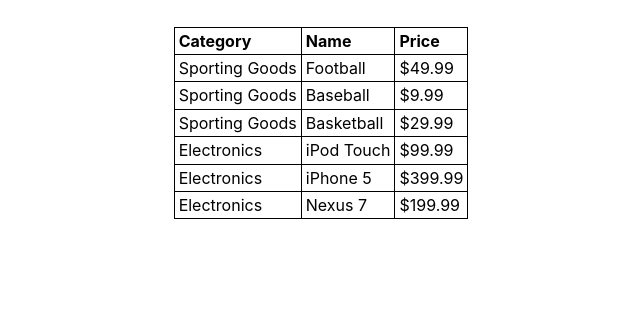
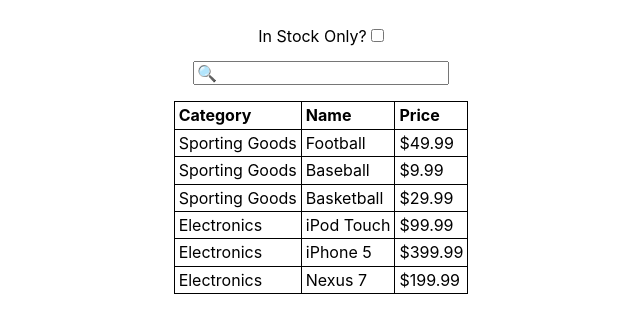
Before and after one commit to danielkarpen/product-search-danielkarpen, a website built with Parcel: page index.html in a window 1280 px wide. Shown: the part 61-394 px from the top of the page, without its empty margins (319-959 px from the left). Built offline with nearby package versions, Linux system fonts and the light colour scheme.

Commit message:
Render the original app

```diff
--- /dev/null
+++ b/components/Filters/Checkbox/index.js
@@ -0,0 +1,7 @@
+export default () => `
+<div>
+<label for="in-stock">In Stock Only?</label
+><input type="checkbox" id="in-stock" />
+</div>
+
+`;
--- /dev/null
+++ b/components/Filters/Search/index.js
@@ -0,0 +1,6 @@
+export default () => `
+<div>
+        <label for="search" class="screen-reader-text">Product Search</label
+        ><input type="search" id="search" placeholder="🔍" />
+      </div>
+`;
--- /dev/null
+++ b/components/Filters/index.js
@@ -0,0 +1,7 @@
+import Checkbox from "./Checkbox";
+import Search from "./Search";
+
+export default () => `
+${Checkbox()}
+${Search()}
+`;
--- a/components/index.js
+++ b/components/index.js
@@ -1 +1,2 @@
+export { default as Filters } from "./Filters";
 export { default as Table } from "./Table";
--- a/index.js
+++ b/index.js
@@ -1,9 +1,12 @@
-import { Table } from "./components";
+import { Filters, Table } from "./components";
 
 const root = document.getElementById("root");
 
 function render() {
-  root.innerHTML = Table();
+  root.innerHTML = `
+    ${Filters()}
+    ${Table()}
+  `;
 }
 
 render();
```
Also changed, not shown: index.html (+1 -8 lines).
